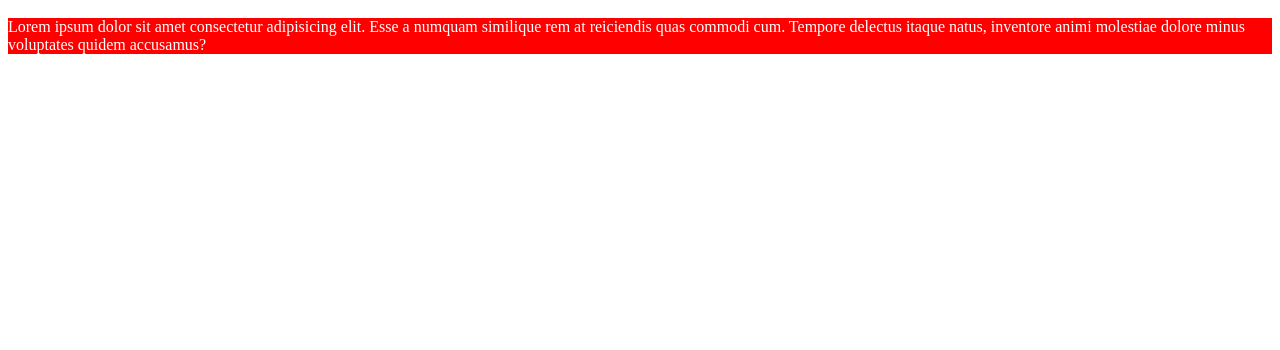
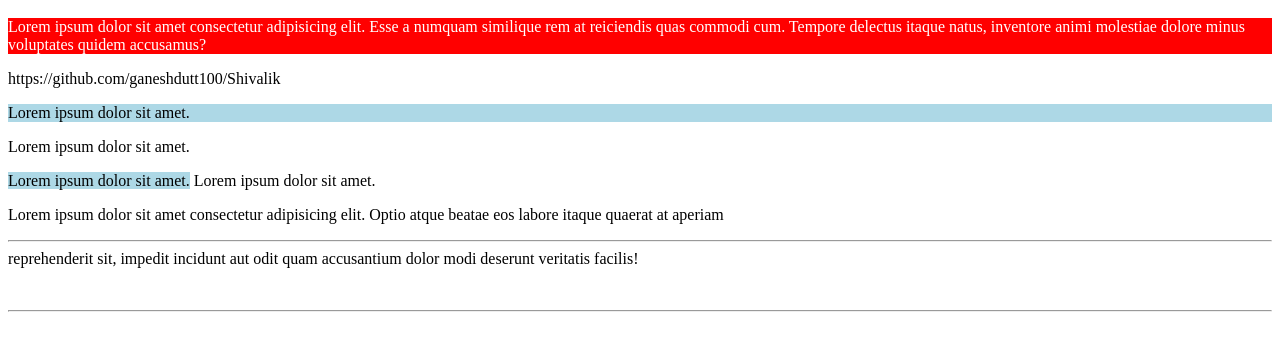
Before and after one commit to ganeshdutt100/Shivalik, a plain HTML site: page index.html in a window 1280 px wide. Shown: the part 48-398 px from the top of the page. Drawn offline with Linux system fonts and the light colour scheme.

Commit message:
Update data

```diff
--- a/index.html
+++ b/index.html
@@ -12,6 +12,24 @@
         commodi
         cum. Tempore delectus itaque natus, inventore animi molestiae dolore minus voluptates quidem accusamus?</p>
 
+    <p>https://github.com/ganeshdutt100/Shivalik</p>
+
+    <p style="background-color: lightblue;">Lorem ipsum dolor sit amet.
+    </p>
+    <p>Lorem ipsum dolor sit amet.</p>
+
+    <span style="background-color: lightblue;">Lorem ipsum dolor sit amet.</span>
+    <span>Lorem ipsum dolor sit amet.</span>
+
+    <p>Lorem ipsum dolor sit amet consectetur adipisicing elit. Optio atque beatae eos labore itaque quaerat at aperiam
+        <br>
+        <hr>
+        reprehenderit sit, impedit incidunt aut odit quam accusantium dolor modi deserunt veritatis facilis!
+    </p>
+
+    <br>
+    <hr>
+
 </body>
 
 </html>
```
